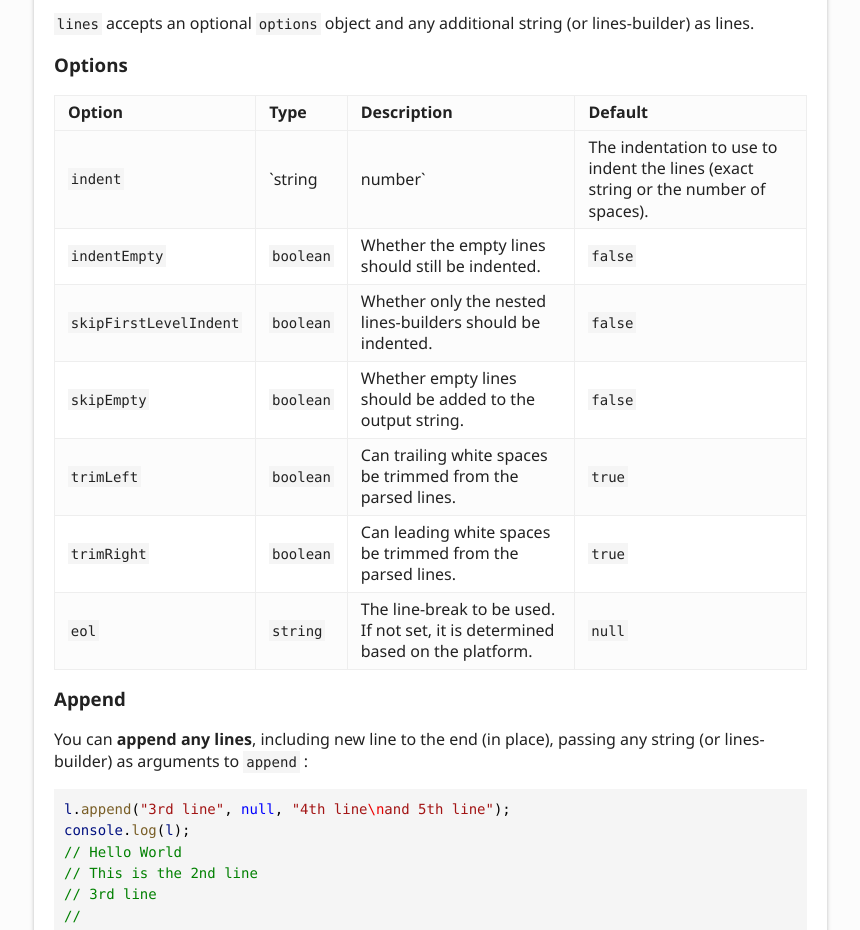
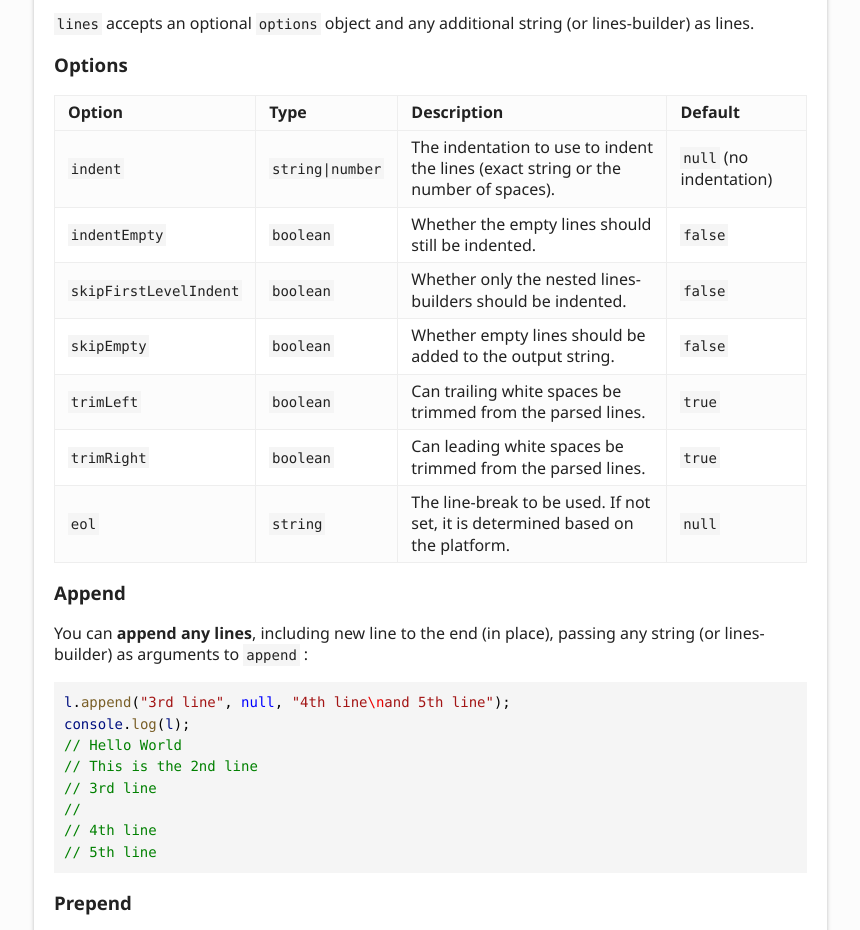
Before and after one commit to szikszail/lines-builder, a plain HTML site: page index.html in a window 1280 px wide. Shown: the part 2069-2999 px from the top of the page, without its empty margins (6-866 px from the left). Drawn offline with Linux system fonts and the light colour scheme.

Commit message:
Deploying to gh-pages from  @ 12a96f8fedc346fd012b2ef996d0a6ad84b482bf 🚀

```diff
--- a/index.html
+++ b/index.html
@@ -27,9 +27,9 @@
 </thead>
 <tbody><tr>
 <td align="left"><code>indent</code></td>
-<td align="left">`string</td>
-<td align="left">number`</td>
+<td align="left"><code>string|number</code></td>
 <td align="left">The indentation to use to indent the lines (exact string or the number of spaces).</td>
+<td align="left"><code>null</code> (no indentation)</td>
 </tr>
 <tr>
 <td align="left"><code>indentEmpty</code></td>
```
Also changed, not shown: classes/LinesBuilder.html (+1 -1 lines), interfaces/LinesBuilderOptions.html (+1 -1 lines), modules.html (+1 -1 lines).
